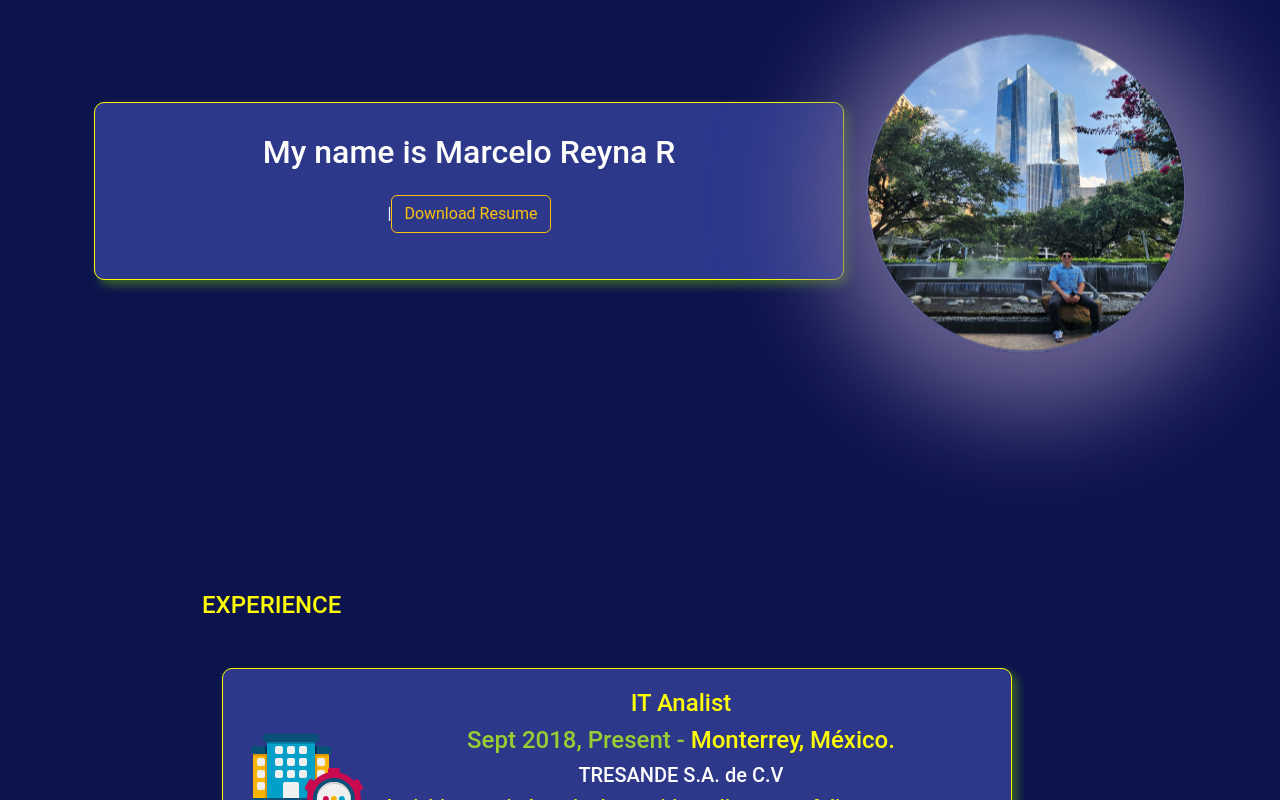
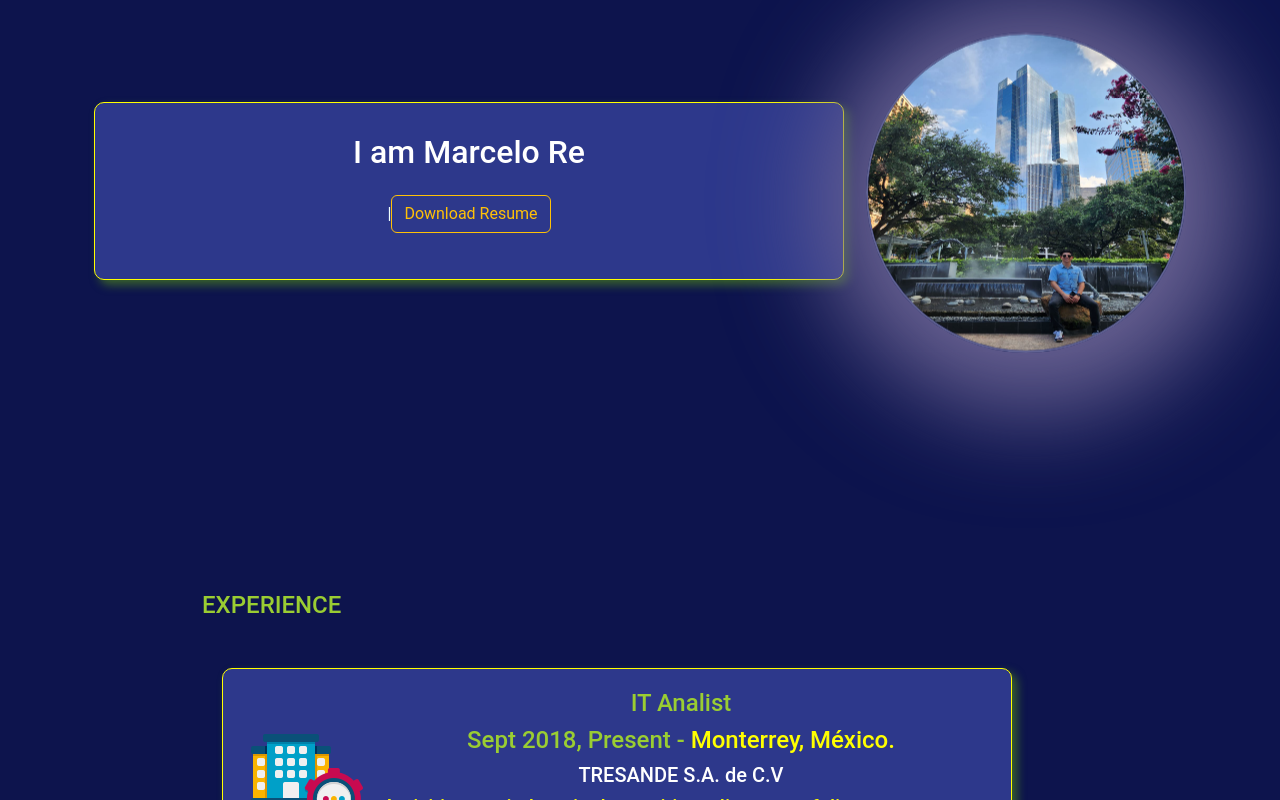
Before and after one commit to marceloreyran/React-Portfolio, a React (Vite) app: page / in a window 1280 px wide. Shown: the part 340-1140 px from the top of the page. Built offline with nearby package versions, Linux system fonts and the light colour scheme.

Commit message:
change color

```diff
--- a/src/components/Home.jsx
+++ b/src/components/Home.jsx
@@ -8,7 +8,7 @@ const Home = () => {
   useEffect(() => {
     const options = {
       strings: [
-        "My name is Marcelo Reyna Rangel - I'm Frontend Developer."
+        "I am Marcelo Reyna Rangel - I'm Frontend Developer."
       ],
 
       typeSpeed: 50,
--- a/src/index.css
+++ b/src/index.css
@@ -29,7 +29,7 @@
 
  h4{
 
-    color: yellow;
+    color: yellowgreen;
  }
 
  /* Navbar section*/
```
